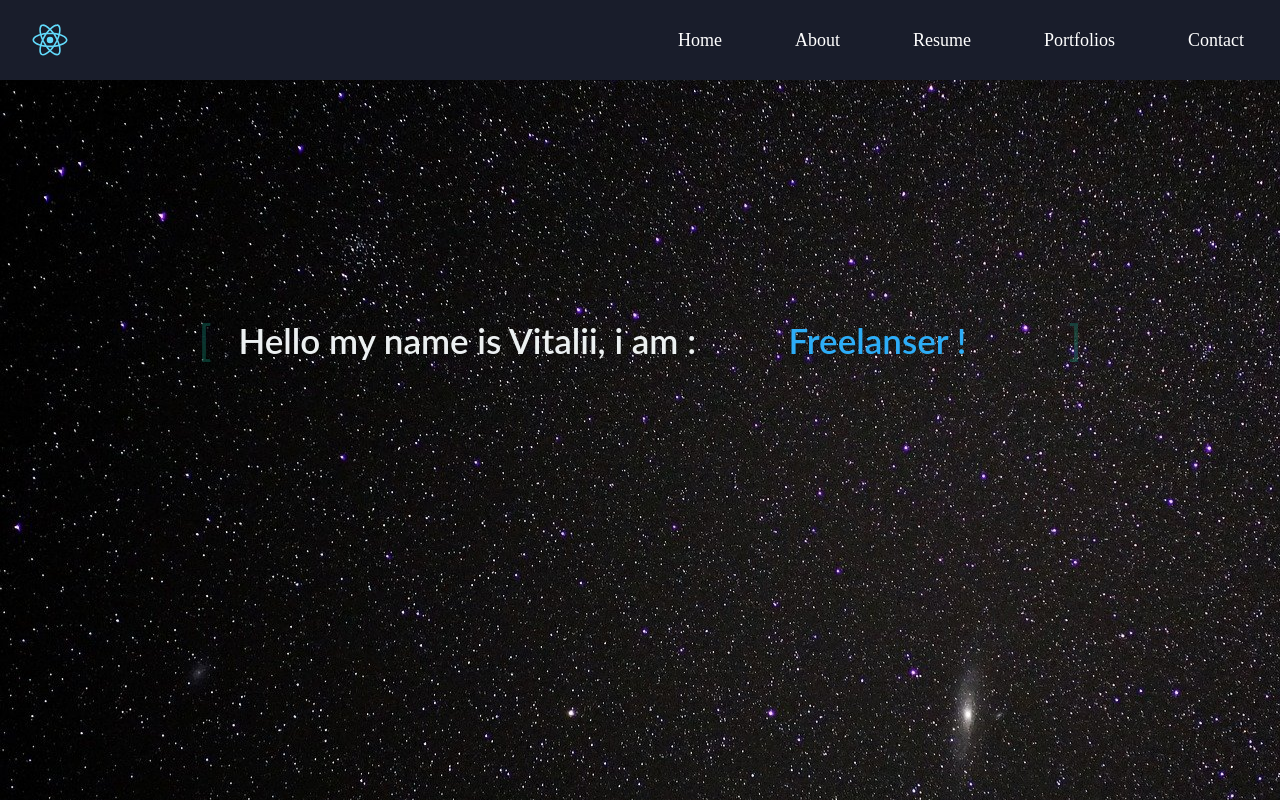
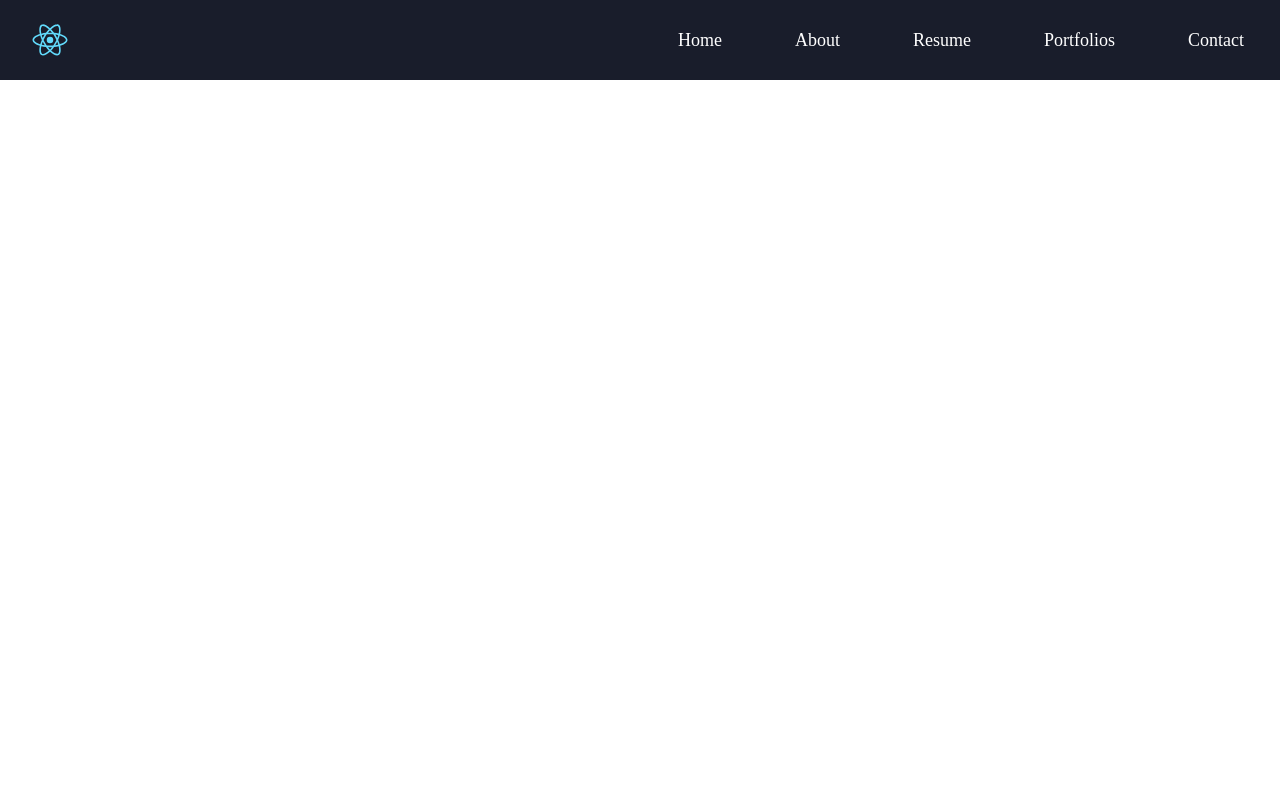
Before and after one commit to Vitalik9135eb2/Portfolio, a React (Create React App) app: page / in a window 1280 px wide. Built offline with nearby package versions, Linux system fonts and the light colour scheme.

Commit message:
fix gh pages

```diff
--- a/package.json
+++ b/package.json
@@ -2,7 +2,7 @@
   "name": "portfolio",
   "version": "0.1.0",
   "private": true,
-  "homepage": "https://github.com/Vitalik9135eb2/Portfolio",
+  "homepage": "https://vitalik9135eb2.github.io/Portfolio",
   "dependencies": {
     "@testing-library/jest-dom": "^5.11.4",
     "@testing-library/react": "^11.1.0",
--- a/src/componets/pages/_home.module.scss
+++ b/src/componets/pages/_home.module.scss
@@ -173,10 +173,10 @@
 
   @keyframes scroll {
       0%{
-        transform: rotate3d(0%);
+        transform: rotate(0%);
       }
      100%{
       background-position:0px -3000px;
-      transform: rotate3d(300%);
+      transform: rotate(300%);
     }
   }
--- a/src/index.js
+++ b/src/index.js
@@ -3,14 +3,14 @@ import ReactDOM from 'react-dom';
 import './index.css';
 import App from './App';
 import reportWebVitals from './reportWebVitals';
-import {BrowserRouter as Router, Switch, Route, useLocation} from "react-router-dom"
+import {BrowserRouter as Router, Switch, Route, useLocation} from "react-router-dom";
 import Home from './componets/pages/Home';
 import { BiHome } from 'react-icons/bi';
 
 ReactDOM.render(
   <Router>
     <App />
-    <Route exact path="/" component={Home}/>
+
 
   </Router>,
   document.getElementById('root')
```
Also changed, not shown: 1 other file (tests, documents, lock files or other folders).
